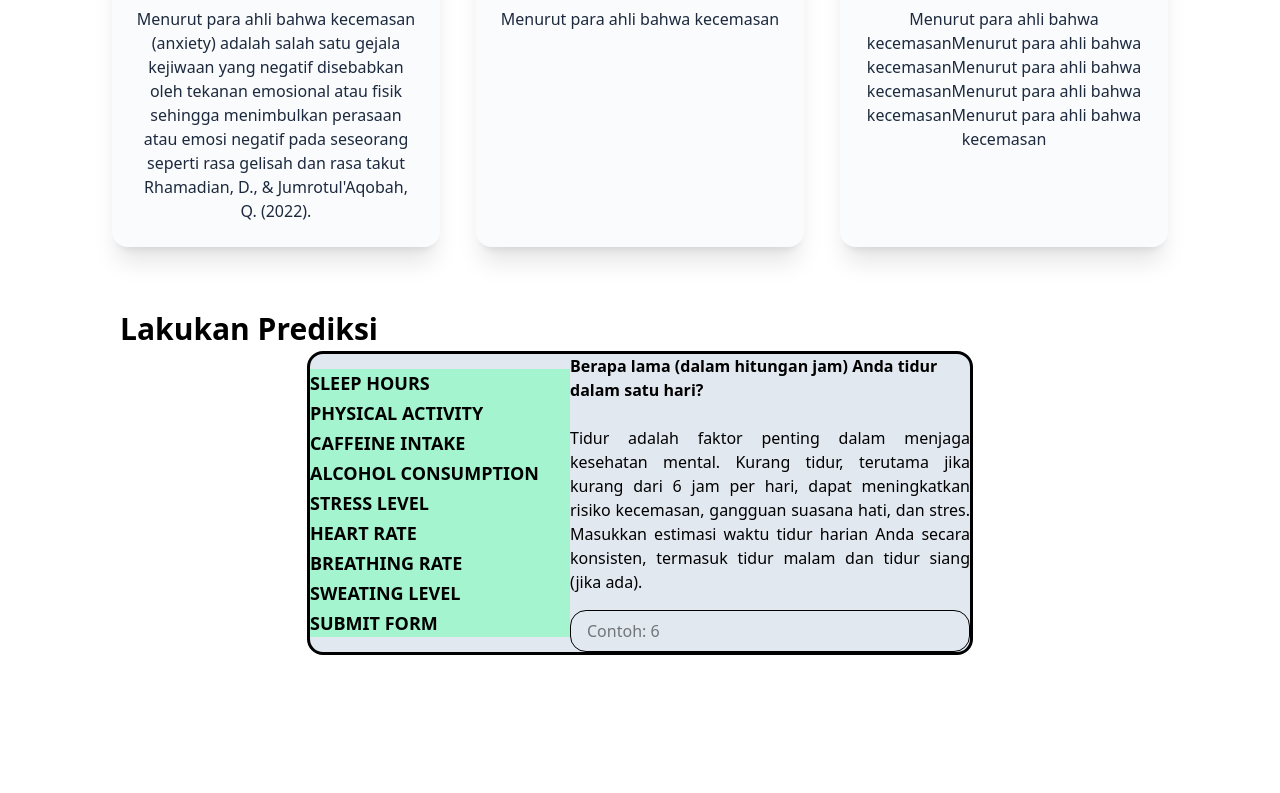
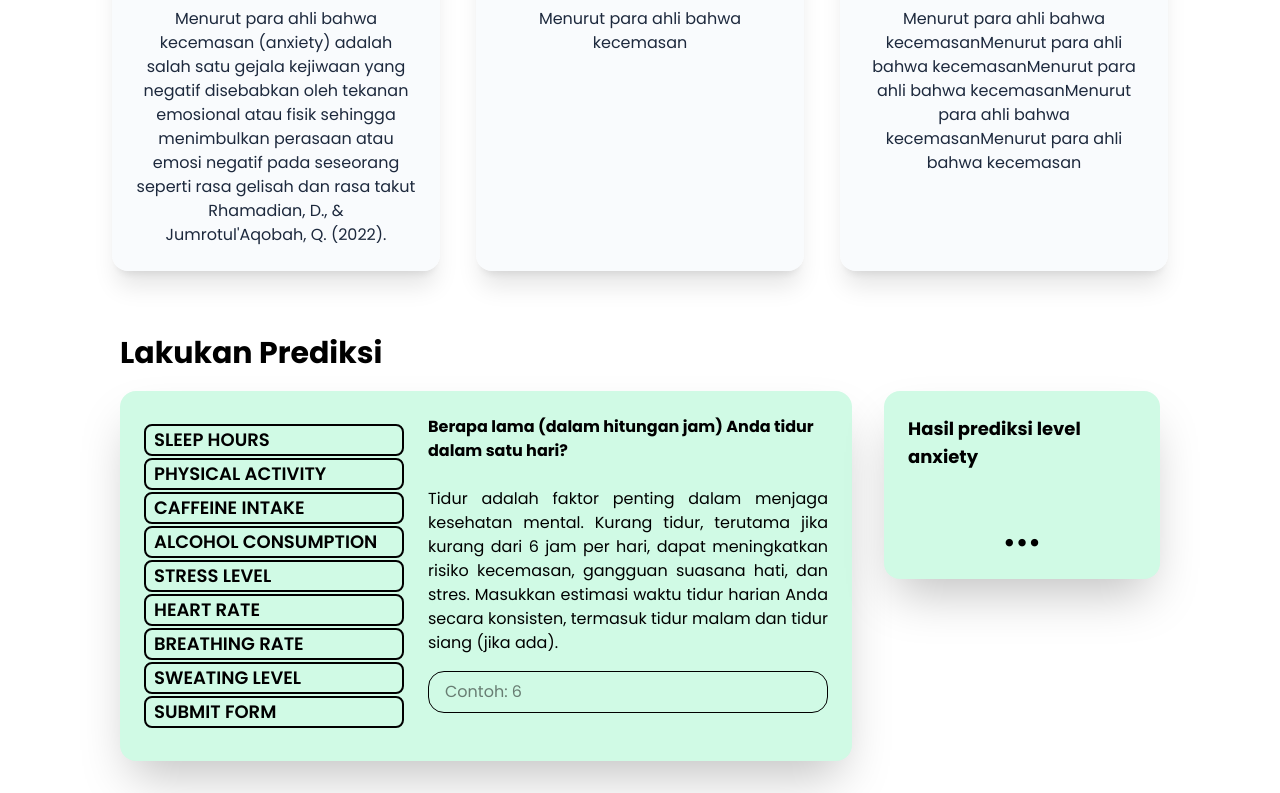
Before and after one commit to fxsym/anxie-sense, a React (Vite) app: page / in a window 1280 px wide. Shown: the part 1061-1854 px from the top of the page. Before the commit the page ends 1748 px from the top, so only its background shows below. Built offline with nearby package versions, Linux system fonts and the light colour scheme.

Commit message:
Add predict reslut to UI

```diff
--- a/src/components/FormNavigationArrow.jsx
+++ b/src/components/FormNavigationArrow.jsx
@@ -16,7 +16,7 @@ export const FormNavigationArrow = () => {
     }
 
     return (
-        <div className="flex justify-center bg-emerald-200">
+        <div className="flex justify-center ">
             <img src={LeftArrow} alt="" className="w-14 h-14 cursor-pointer lg:hidden" onClick={LeftClick}/>
             <div
                 ref={sliderRef}
--- a/src/components/FormPrediction.jsx
+++ b/src/components/FormPrediction.jsx
@@ -3,7 +3,7 @@ import { alcoholRef, breathingRateRef, caffeineRef, heartRateRef, inputFormPredi
 import { InputFormPrediction } from "./InputFormPrediction"
 import { getPrediction } from "../api/getPrediction";
 
-export const FormPrediction = () => {
+export const FormPrediction = ({setResultPrediction}) => {
     const [sleepHours, setSleepHours] = useState();
     const [physicalActifity, setPhysicActifity] = useState();
     const [caffeine, setCaffeine] = useState();
@@ -38,6 +38,7 @@ export const FormPrediction = () => {
             setLoading(true)
             const response = await getPrediction(data)
             console.log(response)
+            setResultPrediction(response.predicted_anxiety_level)
         } catch (err) {
             console.log(err)
         } finally {
--- /dev/null
+++ b/src/components/ResultPrediction.jsx
@@ -0,0 +1,10 @@
+import { useEffect } from "react"
+
+export const ResultPrediction = ({resultPrediction}) => {
+    return (
+        <div className="bg-emerald-100 shadow-2xl transition-all duration-200 rounded-2xl p-6 hover:shadow-black hover:shadow-2xl justify-center flex flex-col items-center  lg:gap-6 lg:p-6">
+            <p className="text-lg font-bold">Hasil prediksi level anxiety</p>
+            <p className="text-6xl">{resultPrediction !== null ? resultPrediction.toFixed(0) : "..."}</p>
+        </div>
+    )
+}
--- a/src/components/TitleFormNavigationArrow.jsx
+++ b/src/components/TitleFormNavigationArrow.jsx
@@ -6,8 +6,8 @@ export const TitleFormNavigationArrow = ({title, targetRef}) => {
     }
 
     return (
-        <div className="w-65 flex justify-center lg:justify-start lg:cursor-pointer" onClick={handleClick}>
-            <p className="text-lg font-bold">{title.toUpperCase()}</p>
+        <div className="w-65 flex justify-center lg:justify-start lg:cursor-pointer lg:border-2 lg:px-2 lg:rounded-lg " onClick={handleClick}>
+            <p className="text-lg font-semibold">{title.toUpperCase()}</p>
         </div>
     )
 }
--- a/src/index.css
+++ b/src/index.css
@@ -3,5 +3,5 @@
 body {
   /* background-image: url('./assets/images/BlueBg.jpg'); */
   background-color: white;
-  @apply bg-cover bg-no-repeat min-h-screen
+  @apply bg-cover bg-no-repeat min-h-screen font-['Poppins']
 }
--- a/src/pages/Home.jsx
+++ b/src/pages/Home.jsx
@@ -2,9 +2,13 @@ import { Navbar } from "../components/navbar"
 import { CardInfoAnxiety } from "../components/CardInfoAnxiety"
 import { FormNavigationArrow } from "../components/FormNavigationArrow"
 import { FormPrediction } from "../components/FormPrediction"
+import { ResultPrediction } from "../components/ResultPrediction"
+import { useState } from "react"
 
 
 export const Home = () => {
+    const [resultPrediction, setResultPrediction] = useState(null);
+
     return (
         <>
             {/* <div className="flex flex-col items-center border shadow-lg fixed inset-0 -z-10"></div> */}
@@ -28,26 +32,19 @@ export const Home = () => {
                 <CardInfoAnxiety title={"Faktor Penyebab Anxiety"} desc={"Menurut para ahli bahwa kecemasan"} />
                 <CardInfoAnxiety title={"Anxiety Level"} desc={"Menurut para ahli bahwa kecemasanMenurut para ahli bahwa kecemasanMenurut para ahli bahwa kecemasanMenurut para ahli bahwa kecemasanMenurut para ahli bahwa kecemasan"} />
             </div>
-            <div className="flex flex-col gap-1 px-8 py-8 sm:px-16 md:px-20 lg:px-24 xl:px-30 items-center">
-                <div className="w-full">
+            <div className="flex flex-col gap-1 px-8 py-8 sm:px-16 md:px-20 lg:px-24 xl:px-30 items-center ">
+                <div className="w-full mb-4">
                     <h1 className="text-2xl font-bold lg:text-3xl">Lakukan Prediksi</h1>
                 </div>
 
-                <div className="bg-slate-200 border-3 justify-center flex flex-col items-center rounded-2xl lg:flex-row max-w-4xl">
-                    {/* <div className="w-1/5 bg-slate-50">
-                        <ul className="flex flex-row items-center h-full lg:flex-col">
-                            <FormNavigation title={'Sleep Hours'}/>
-                            <FormNavigation title={'Physical Activity (hrs/week)'}/>
-                            <FormNavigation title={'Caffeine Intake (mg/day)'}/>
-                            <FormNavigation title={'Alcohol Consumption (drinks/week)'}/>
-                            <FormNavigation title={'Stress Level (1-10)'}/>
-                            <FormNavigation title={'Heart Rate (bpm)'}/>
-                            <FormNavigation title={'Breathing Rate (breaths/min)'}/>
-                            <FormNavigation title={'Sweating Level (1-5)'}/>
-                        </ul>
-                    </div> */}
-                    <FormNavigationArrow />
-                    <FormPrediction />
+                <div className="flex flex-col gap-8 lg:flex-row">
+                    <div className="bg-emerald-100 shadow-2xl transition-all duration-200 rounded-2xl hover:shadow-black hover:shadow-2xl justify-center flex flex-col items-center  lg:gap-6 lg:items-stretch lg:flex-row lg:p-6">
+                        <FormNavigationArrow />
+                        <FormPrediction setResultPrediction={setResultPrediction}/>
+                    </div>
+                    <div>
+                        <ResultPrediction resultPrediction={resultPrediction}/>
+                    </div>
                 </div>
             </div>
         </>
```
